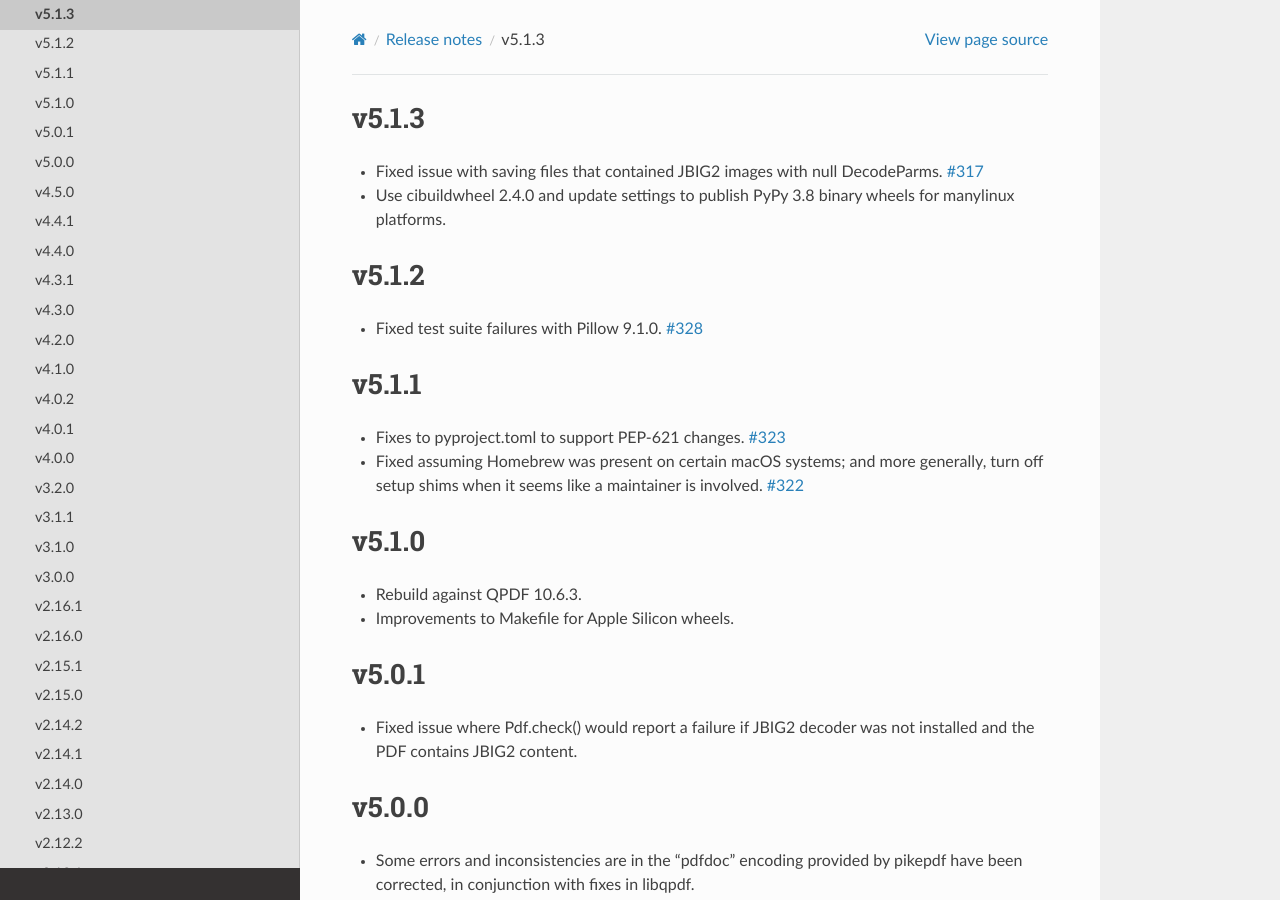
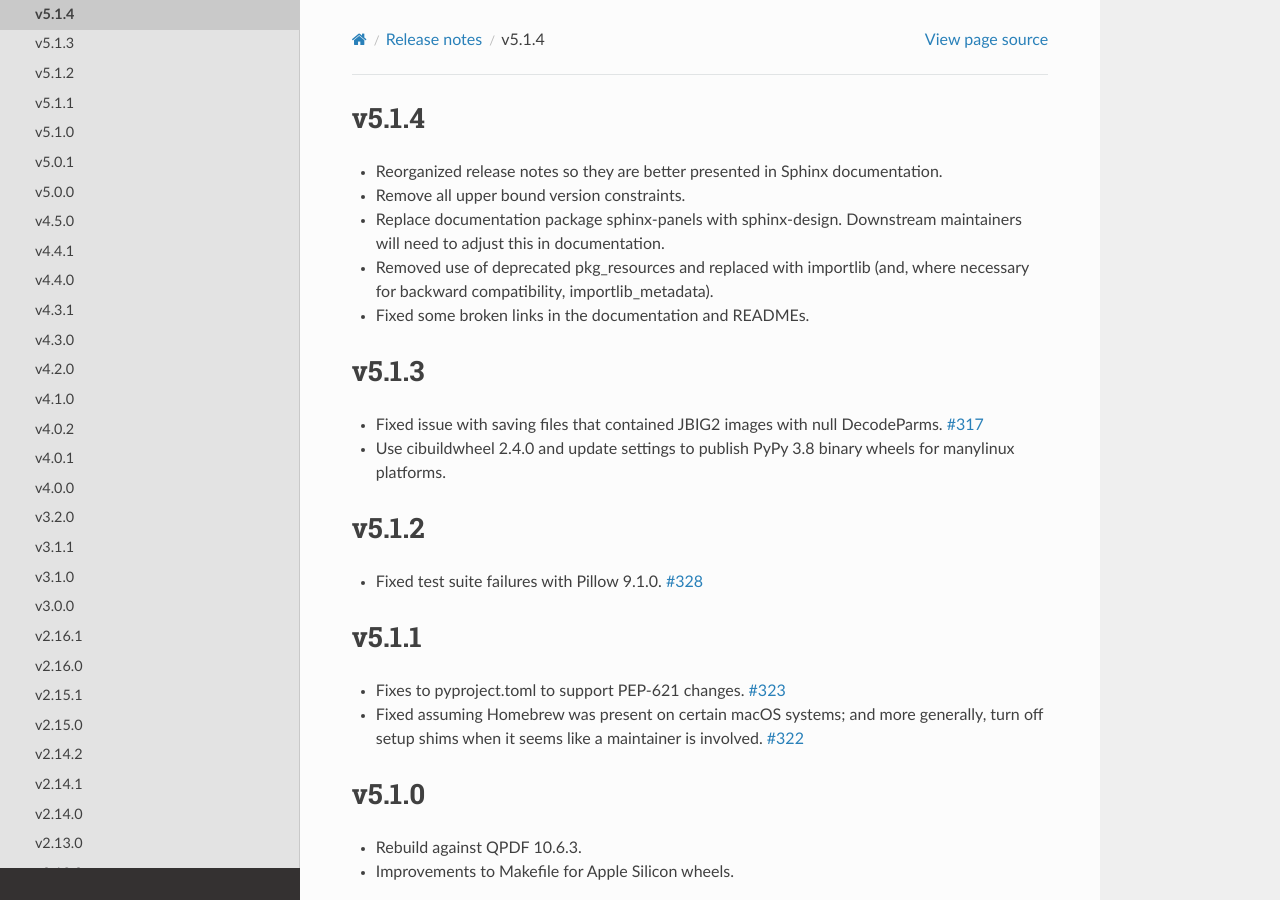
Before and after one commit to pikepdf/pikepdf, a Sphinx documentation site: the page built from docs/releasenotes/version5.rst, in a window 1280 px wide and 900 px high. Built offline with Sphinx 7.4.7 and the Read the Docs theme 2.0.0, drawn with Linux system fonts in a browser that asks for light colours; the version number could not be read and is left out.

Commit message:
v5.1.4 release notes

```diff
--- a/docs/releasenotes/version5.rst
+++ b/docs/releasenotes/version5.rst
@@ -1,3 +1,14 @@
+v5.1.4
+======
+
+-  Reorganized release notes so they are better presented in Sphinx documentation.
+-  Remove all upper bound version constraints.
+-  Replace documentation package sphinx-panels with sphinx-design. Downstream
+   maintainers will need to adjust this in documentation.
+-  Removed use of deprecated pkg_resources and replaced with importlib (and, where
+   necessary for backward compatibility, importlib_metadata).
+-  Fixed some broken links in the documentation and READMEs.
+
 v5.1.3
 ======
 
```
